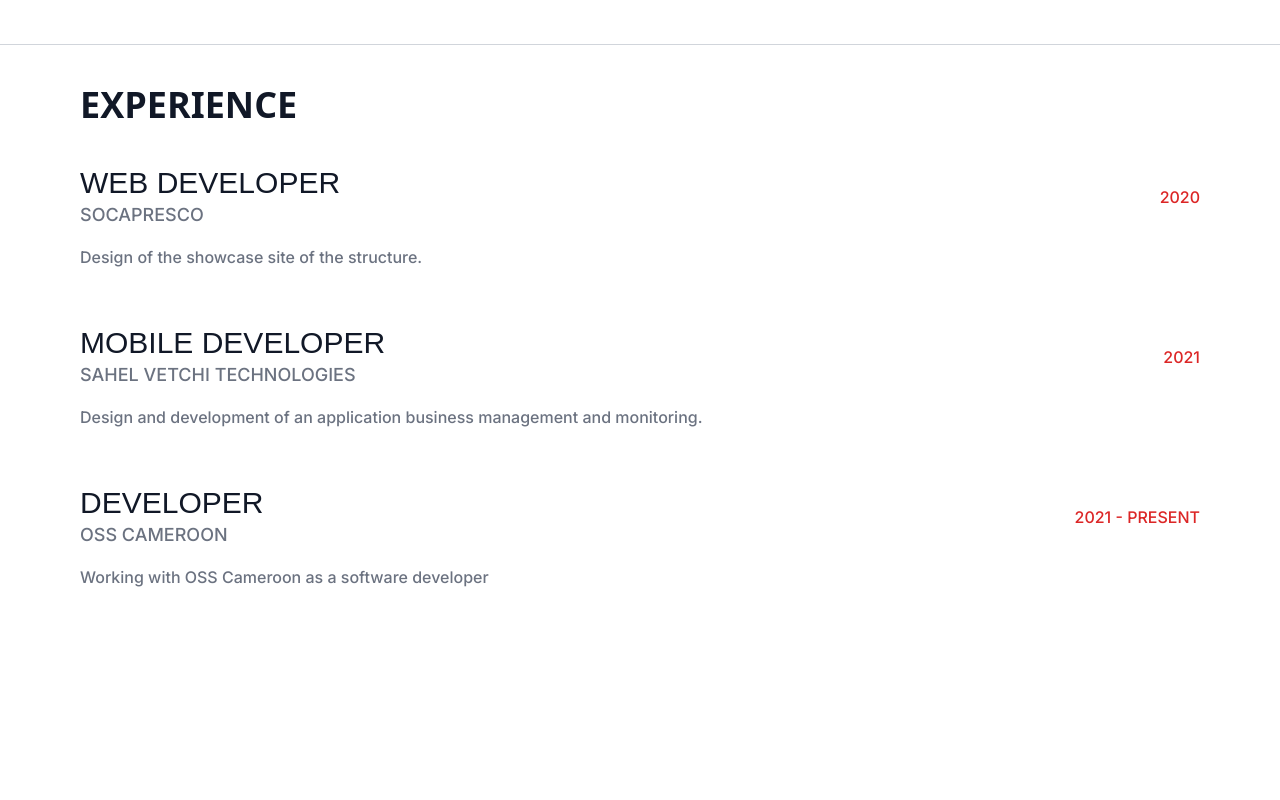
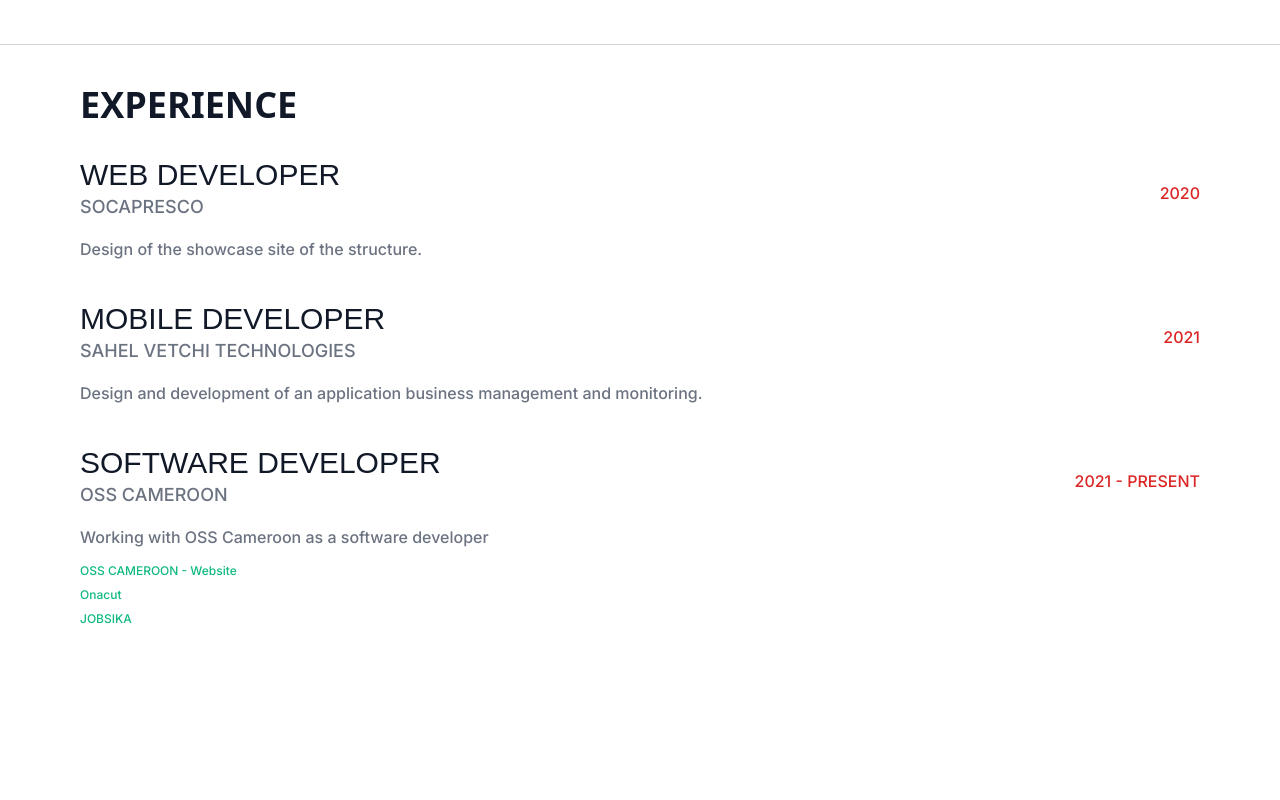
Before and after one commit to Asam237/Asam237, a Nuxt app: page / in a window 1280 px wide. Shown: the part 540-1340 px from the top of the page. Built offline with nearby package versions, Linux system fonts and the light colour scheme; a web font is replaced by a local one.

Commit message:
add project on skills

```diff
--- a/components/Experience.vue
+++ b/components/Experience.vue
@@ -24,6 +24,7 @@
           :year="item.year"
           :subTitle="item.subTitle"
           :content="item.content"
+          :myItem="item.links"
         />
       </div>
     </div>
--- a/components/Item.vue
+++ b/components/Item.vue
@@ -1,5 +1,5 @@
 <template>
-  <div class="site__item pt-6 md:pt-10">
+  <div class="site__item pt-5 md:pt-8">
     <header
       class="
         site__item-header
@@ -29,6 +29,7 @@
             md:text-lg
             font-medium
             text-gray-500
+            pb-2
           "
           style="font-family: 'Inter', sans-serif"
         >
@@ -57,7 +58,7 @@
         class="
           site__about__content
           py-0
-          md:py-4
+          md:py-2
           leading-7
           text-xs
           md:text-base
@@ -68,12 +69,35 @@
         {{ content }}
       </p>
     </div>
+    <div
+      class="site__about__content-item"
+      v-for="(item, myIndex) in myItem"
+      :key="myIndex"
+    >
+      <ul>
+        <li>
+          <a
+            style="font-family: 'Inter', sans-serif"
+            class="
+              text-green-500 text-xs
+              font-medium
+              transform
+              transition
+              duration-500
+              hover:scale-125 hover:underline
+            "
+            :href="item.link"
+            >{{ item.name }}</a
+          >
+        </li>
+      </ul>
+    </div>
   </div>
 </template>
 
 <script>
 export default {
   name: 'ItemComponent',
-  props: ['title', 'subTitle', 'content', 'year'],
+  props: ['title', 'subTitle', 'content', 'year', 'myItem'],
 }
 </script>
--- a/store/experiences.js
+++ b/store/experiences.js
@@ -14,10 +14,24 @@
         'Design and development of an application business management and monitoring. ',
     },
     {
-      title: 'Developer',
+      title: 'Software Developer',
       year: '2021 - PRESENT',
       subTitle: 'OSS CAMEROON',
       content: 'Working with OSS Cameroon as a software developer ',
+      links: [
+        {
+          name: "OSS CAMEROON - Website",
+          link: "https://github.com/osscameroon/osscameroon-website/"
+        },
+        {
+          name: "Onacut",
+          link: "https://github.com/osscameroon/onacut"
+        },
+        {
+          name: "JOBSIKA",
+          link: "https://github.com/osscameroon/camerdevs"
+        },
+      ]
     },
   ],
 })
```
